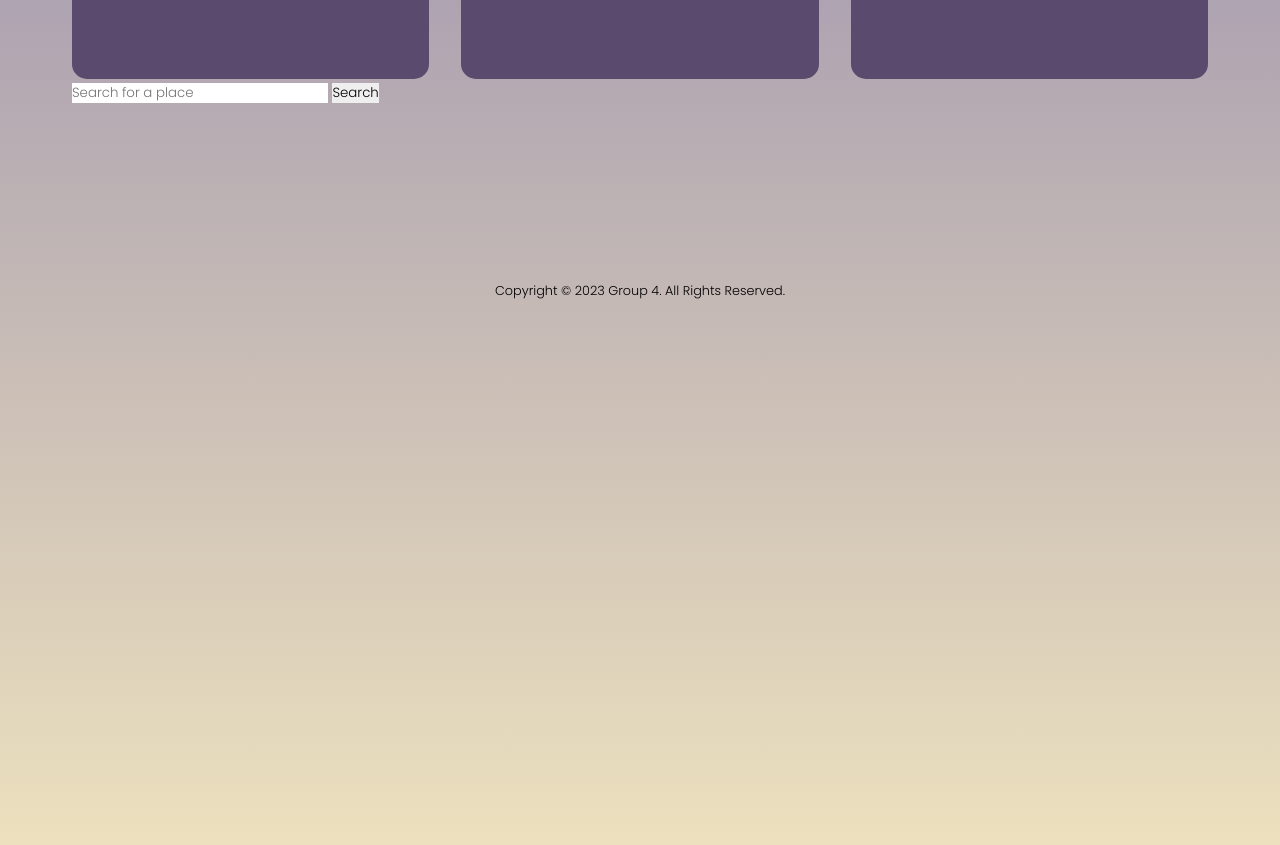
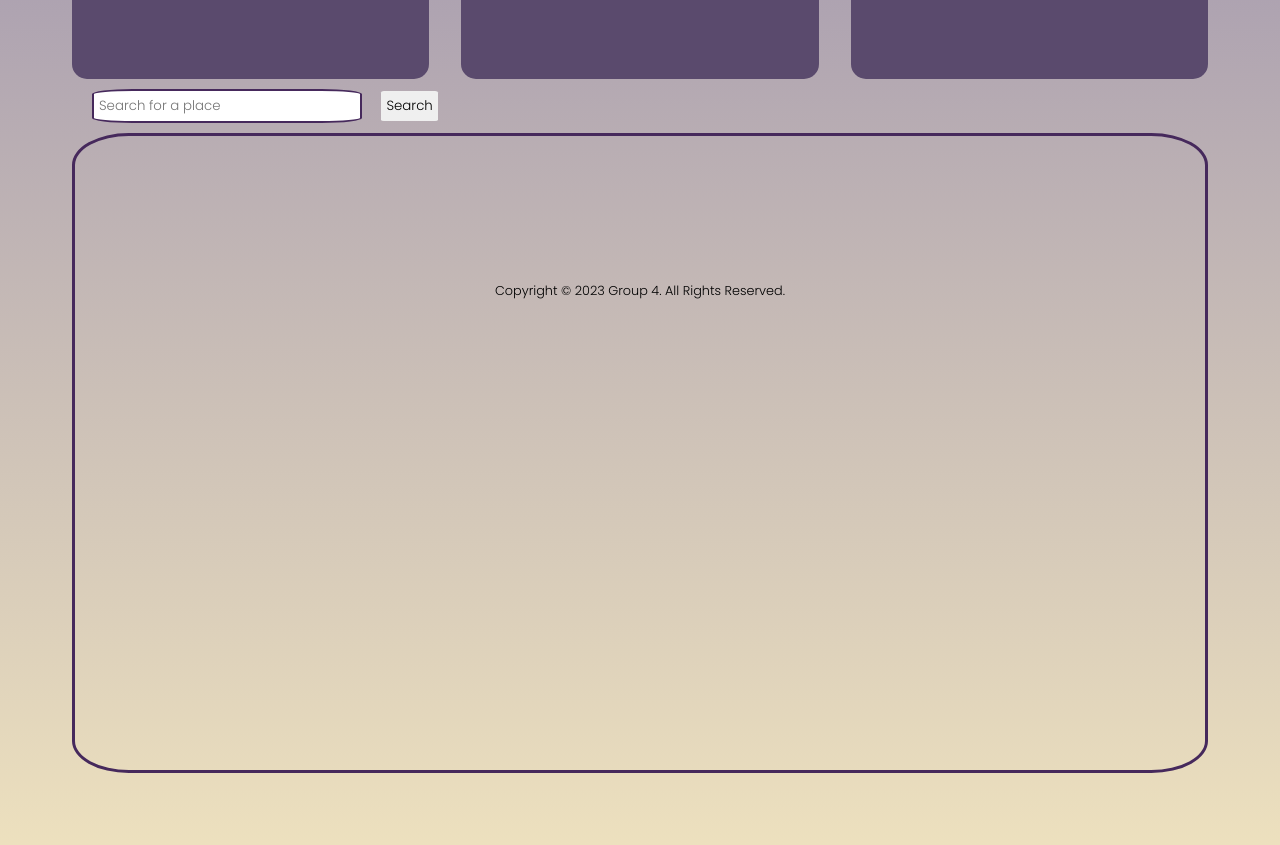
Before and after one commit to airstefi/OcassionsOasis, a plain HTML site: page Desert_Design_UI/desertindex.HTML in a window 1280 px wide. Shown: the part 2165-3010 px from the top of the page. Drawn offline with nearby package versions, Linux system fonts and the light colour scheme; some packages are replaced by stand-ins of ours; a script that the page names is missing.

Commit message:
Update desertindex.css

```diff
--- a/Desert_Design_UI/desertindex.css
+++ b/Desert_Design_UI/desertindex.css
@@ -529,3 +529,24 @@ footer .column > a:hover{
         grid-template-columns: 1fr 220px;
     }
 }
+
+
+
+#search {
+    margin: 10px;
+    padding: 5px;
+    border-radius: 15%;
+    border: 2px solid rgb(70, 41, 92);
+    margin-left: 20px;
+}
+#map {
+    height: 200%;
+    width: 100%;
+    border-radius: 5%;
+    border: 3px solid rgb(70, 41, 92);
+}
+button {
+    margin: 5px;
+    padding: 5px;
+    border-radius: 5%;
+}
```
